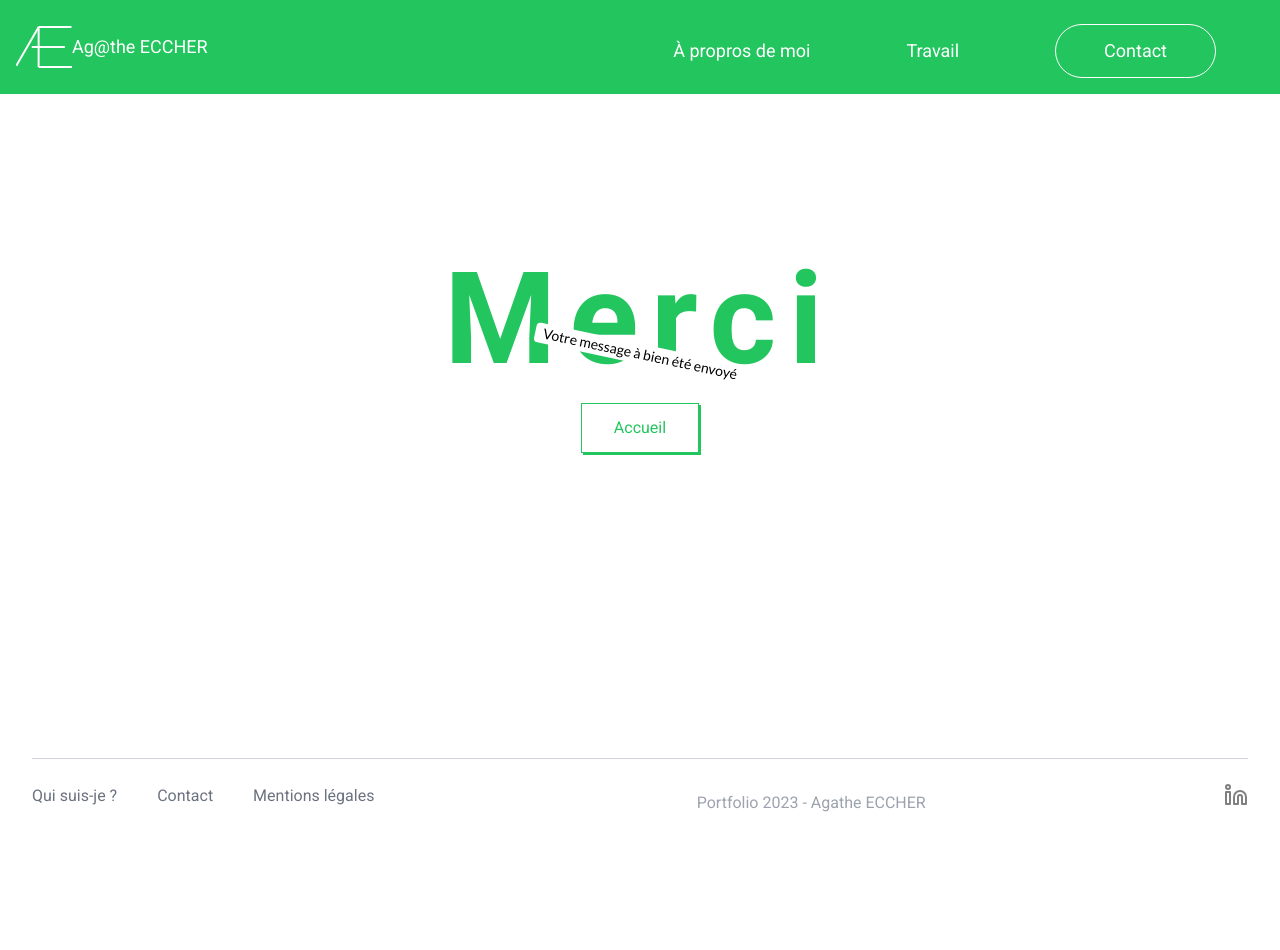
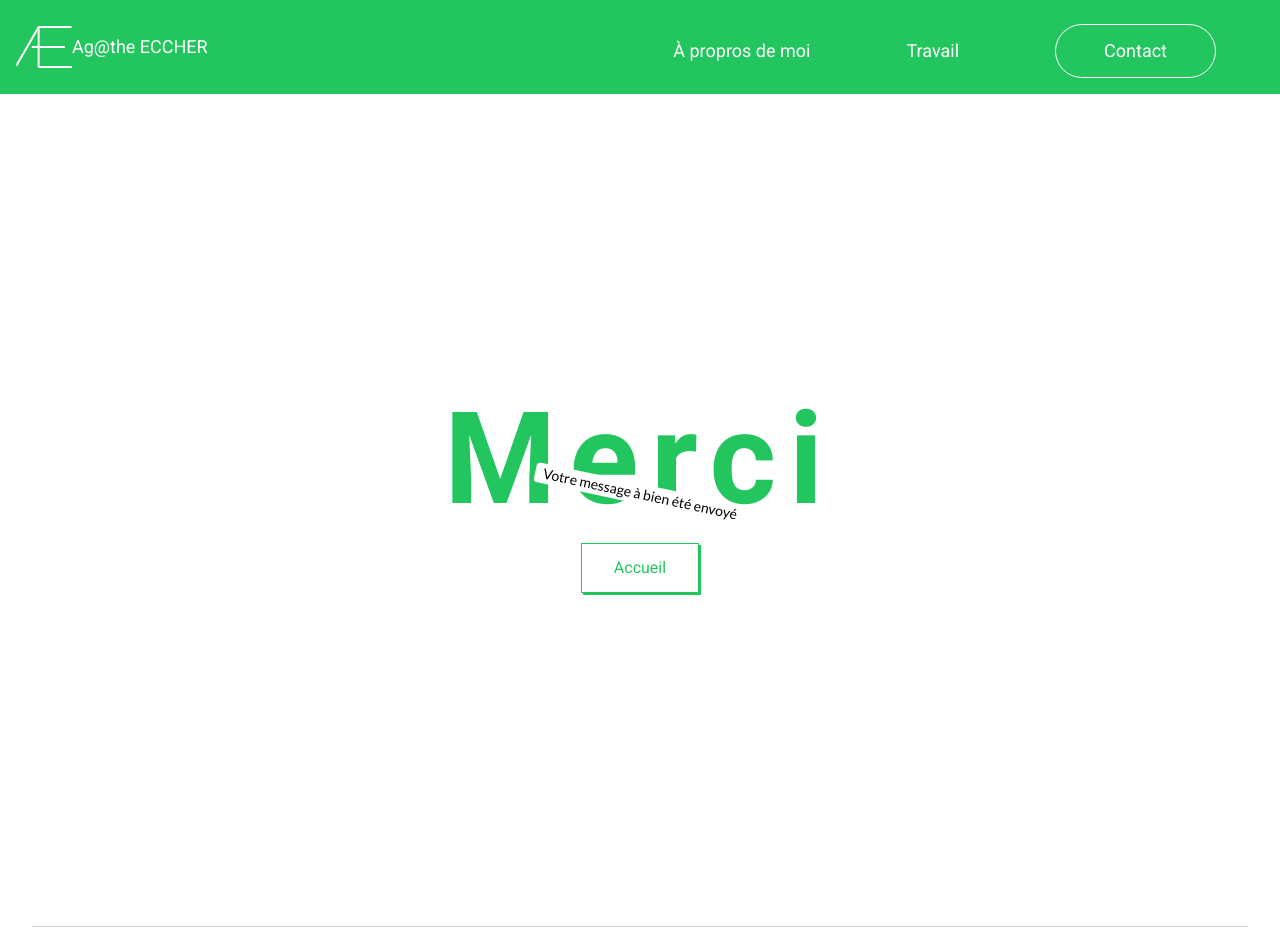
Before and after one commit to aeccher/portfolio2023, a Vue app: page /merci in a window 1280 px wide. Shown: the top 950 px of the page. Before the commit the page ends 815 px from the top, so only its background shows below. Built offline with nearby package versions, Linux system fonts and the light colour scheme.

Commit message:
Modification des marges pour placement Footer

```diff
--- a/src/App.vue
+++ b/src/App.vue
@@ -58,9 +58,9 @@
   <!-- Fin Header -->
 
   <!-- Footer -->
-  <footer class="pt-36">
+  <footer class="mt-8">
     <div class="px-4 mx-auto sm:px-6 lg:px-8 ">
-      <div class="pt-4 border-t border-gray-300 sm:flex sm:items-center sm:justify-between">
+      <div class="pt-4 pb-4 border-t border-gray-300 sm:flex sm:items-center sm:justify-between">
 
         <nav aria-label="Footer Navigation">
           <ul class="flex flex-wrap justify-center gap-4 text-base text-gray-500 lg:justify-end">
--- a/src/views/ContactView.vue
+++ b/src/views/ContactView.vue
@@ -1,5 +1,5 @@
 <template>
-    <section class="text-gray-600 body-font relative mt-12">
+    <section class="text-gray-600 body-font relative mt-12 mb-40">
   <div class="container px-5 py-20 mx-auto">
     <div class="flex flex-col text-center w-full mb-12">
       <h1 class="sm:text-3xl text-2xl font-medium title-font mb-4 text-gray-900 font-Lato">Contactez-moi</h1>
--- a/src/views/MerciView.vue
+++ b/src/views/MerciView.vue
@@ -1,5 +1,5 @@
 <template>
-    <main class="flex h-[65vh] w-full flex-col items-center justify-center bg-white">
+    <main class="flex h-screen w-full flex-col items-center justify-center bg-white">
       <h1 class="text-7xl md:text-9xl font-extrabold tracking-widest text-green-500 font-Roboto">Merci</h1>
       <div class="absolute rotate-12 rounded bg-white px-2 text-sm font-Lato">Votre message à bien été envoyé</div>
       <button class="mt-5">
--- a/src/views/NotFoundView.vue
+++ b/src/views/NotFoundView.vue
@@ -1,5 +1,5 @@
 <template>
-  <main class="flex h-[65vh] w-full flex-col items-center justify-center bg-white">
+  <main class="flex h-screen w-full flex-col items-center justify-center bg-white">
     <h1 class="text-9xl font-extrabold tracking-widest text-green-500 font-Roboto">404</h1>
     <div class="absolute rotate-12 rounded bg-white px-2 text-sm font-Lato">Page non trouvée</div>
     <button class="mt-5">
```
